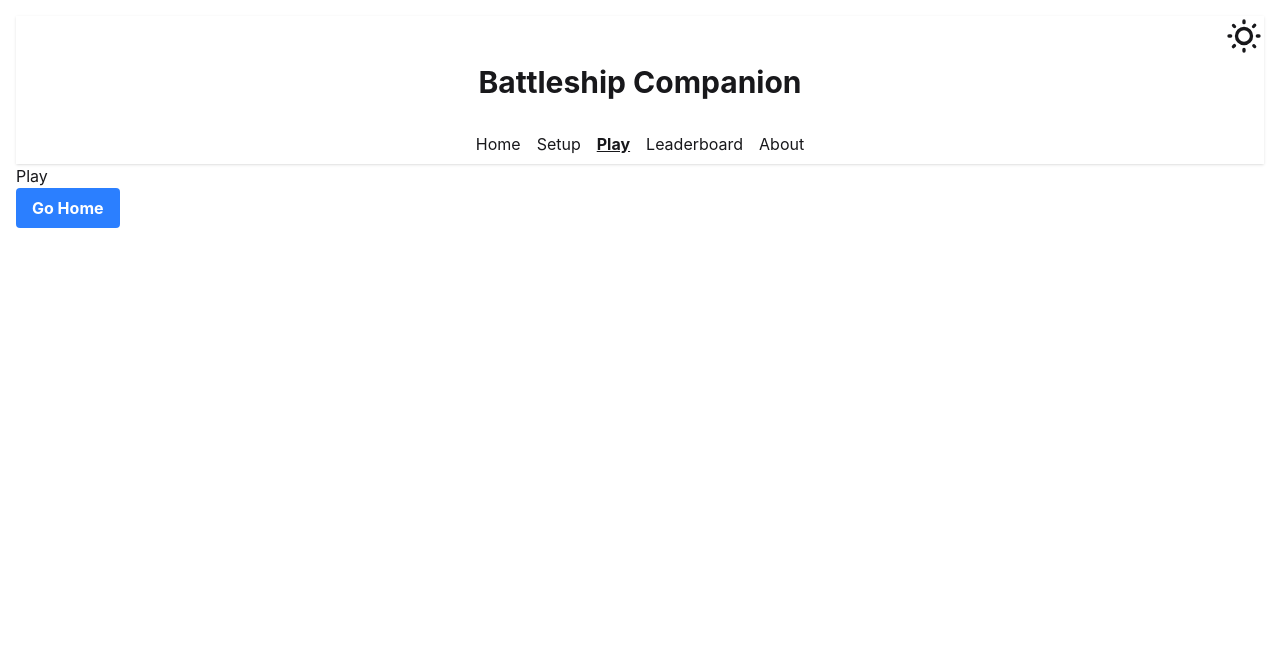
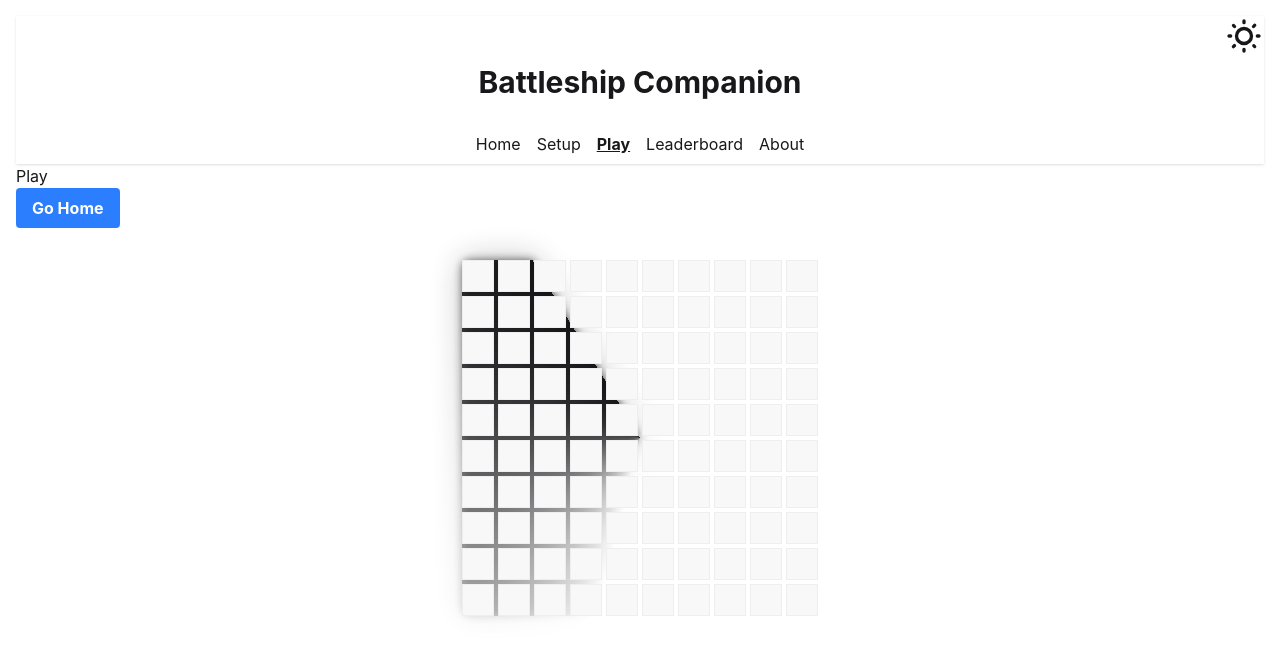
Before and after one commit to 2026-fall-applied-react/tca-battleship, a React (Vite) app: page /#/play in a window 1280 px wide. Shown: the top 658 px of the page. Built offline with nearby package versions, Linux system fonts and the light colour scheme.

Commit message:
Grid placed in play, sonar works!!!!

```diff
--- /dev/null
+++ b/src/components/BattleshipGrid.tsx
@@ -0,0 +1,26 @@
+import type { Grid } from '../types';
+
+const GRID_SIZE = 10;
+
+interface BattleshipGridProps {
+    grid: Grid;
+}
+
+export const BattleshipGrid = ({ grid }: BattleshipGridProps) => (
+    <div className="grid grid-cols-10 gap-1 w-fit mx-auto mt-8 aura aura-xs">
+        {Array.from({ length: GRID_SIZE }).map((_, row) =>
+            Array.from({ length: GRID_SIZE }).map((_, col) => {
+                const index = row * GRID_SIZE + col;
+                const cell = grid[index];
+
+                return (
+                    <div
+                        key={index}
+                        data-state={cell}
+                        className="w-8 h-8 border border-base-300 bg-base-200 "
+                    />
+                );
+            })
+        )}
+    </div>
+);
--- a/src/pages/Home.tsx
+++ b/src/pages/Home.tsx
@@ -11,7 +11,6 @@ import type { GameResult } from '../types.ts';
             players: [
                 "Zack",
                 "Bryson",
-                "Tom",
             ],
         },
         {
@@ -19,7 +18,6 @@ import type { GameResult } from '../types.ts';
             players: [
                 "Bryson",
                 "Tom",
-                "Suzzie",
             ],
         },
         {
--- a/src/pages/Play.tsx
+++ b/src/pages/Play.tsx
@@ -1,4 +1,10 @@
 import { useNavigate } from "react-router";
+import type { CellState, Grid } from "../types";
+import { BattleshipGrid } from "../components/BattleshipGrid.tsx";
+
+const GRID_SIZE = 10;
+
+const staticGrid: Grid = Array<CellState>(GRID_SIZE * GRID_SIZE).fill('empty');
 
 export const Play = () => {
     const nav = useNavigate();
@@ -7,10 +13,12 @@ export const Play = () => {
             <h1>Play</h1>
             <button
                 className="bg-blue-500 hover:bg-blue-700 text-white font-bold py-2 px-4 rounded"
-                onClick={() => nav(-2)}
+                onClick={() => nav('/')}
             >
                 Go Home
             </button>
+
+            <BattleshipGrid grid={staticGrid} />
         </div>
     )
 };
```
Also changed, not shown: src/pages/GameResults.ts (+0 -7 lines), src/types.ts (+7 -4 lines).
